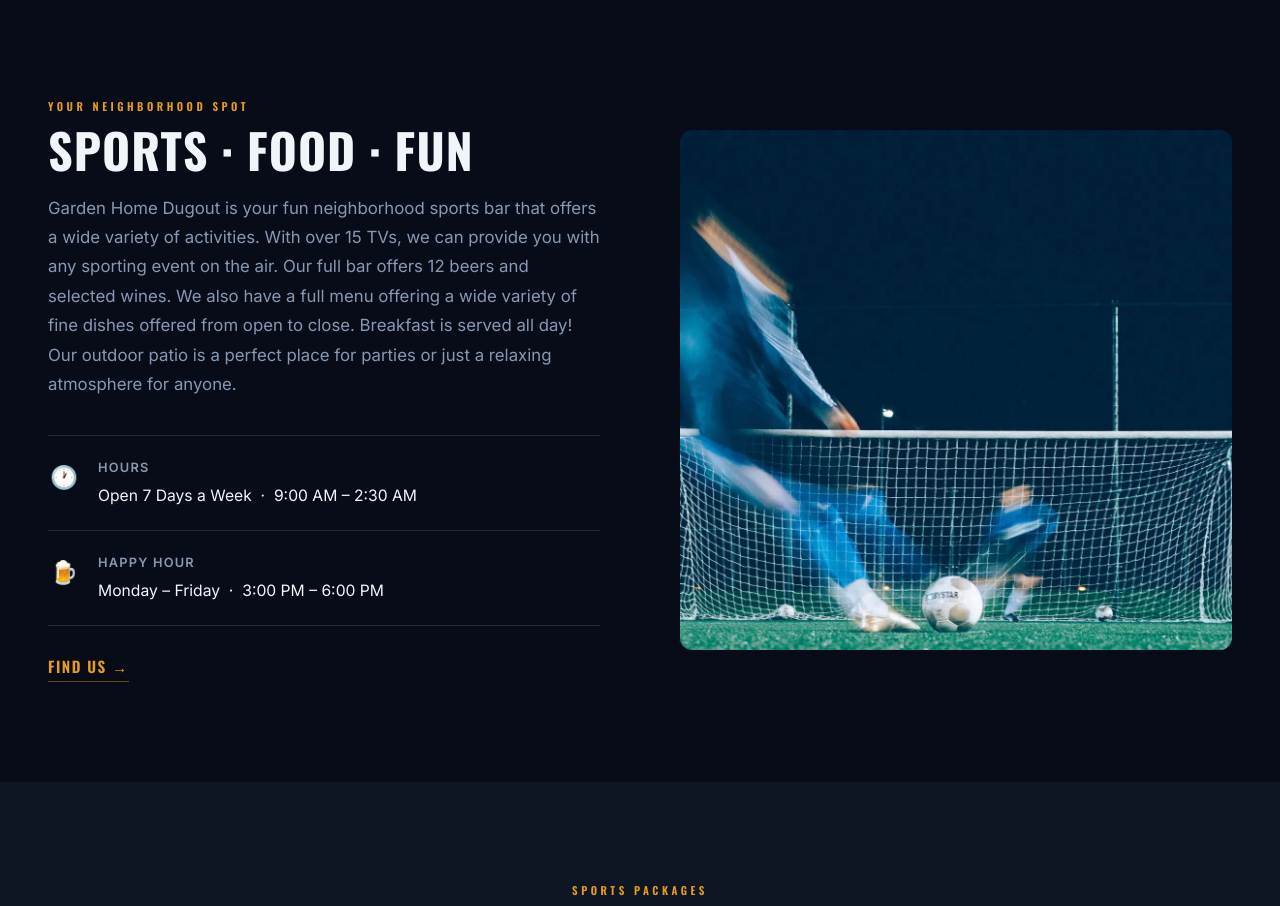
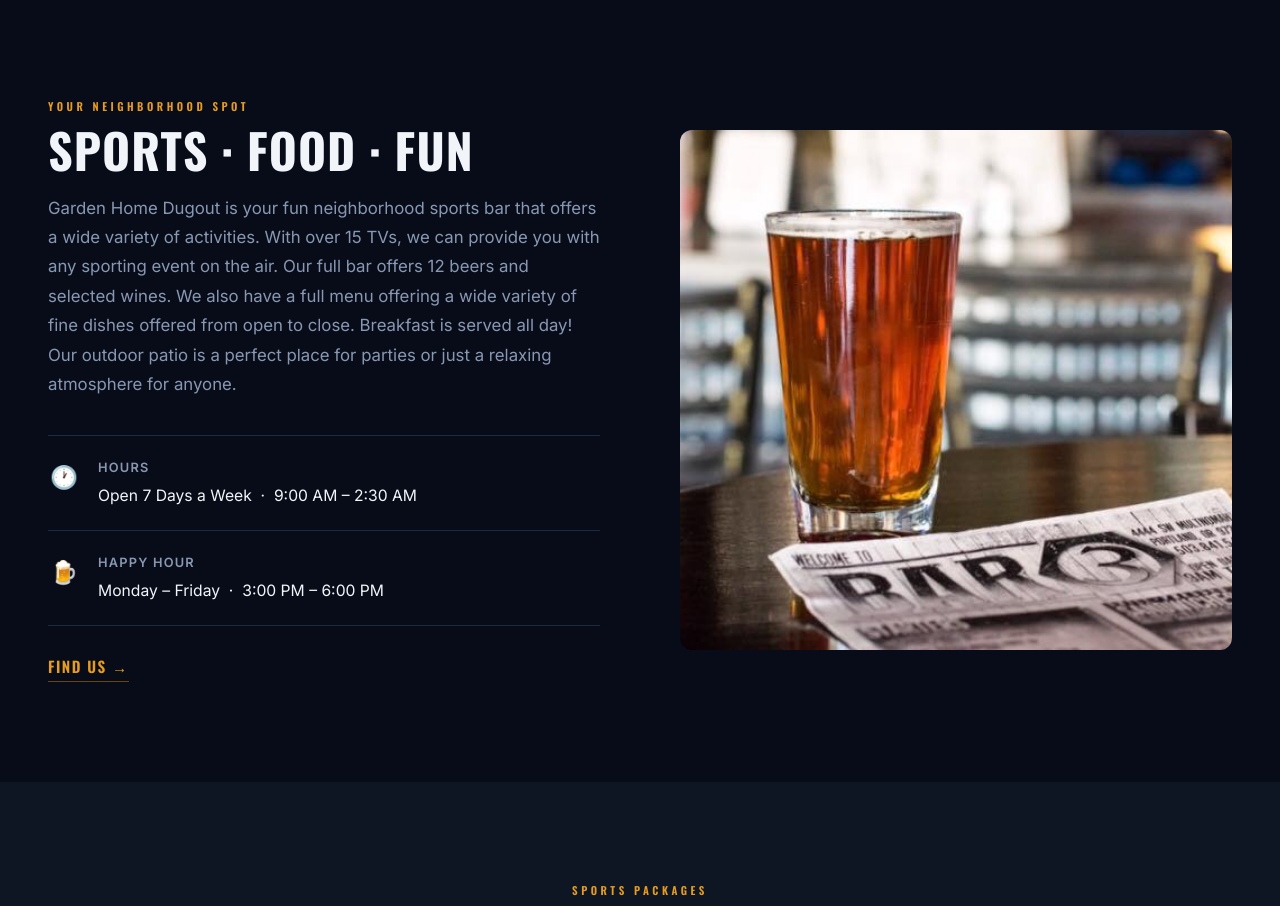
Before and after one commit to 7strSlnger/Dugout, a plain HTML site: page index.html in a window 1280 px wide. Shown: the part 940-1846 px from the top of the page. Drawn offline with nearby package versions, Linux system fonts and the light colour scheme.

Commit message:
Replace About Us stock photo with image from original Dugout site
Co-Authored-By: Claude Sonnet 4.6 <noreply@anthropic.com>

```diff
--- a/index.html
+++ b/index.html
@@ -1709,7 +1709,7 @@
     </div>
 
     <div class="about-photo">
-      <img src="images/photo-1517927033932-b3d18e61fb3a-1920w.webp" alt="Inside Garden Home Dugout">
+      <img src="images/Bar3-Image1-1920w.jpg" alt="Inside Garden Home Dugout">
     </div>
 
   </div>
```
